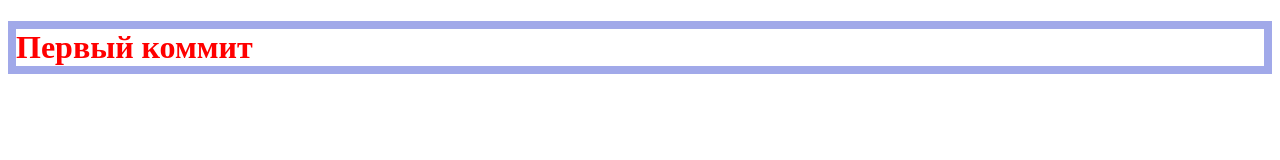
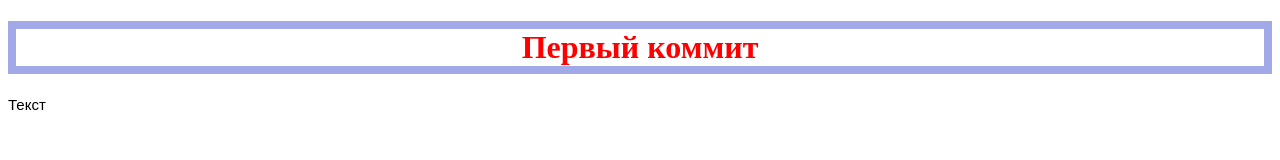
Before and after one commit to DangerBadger/first-project, a plain HTML site: page index.html in a window 1280 px wide. Drawn offline with Linux system fonts and the light colour scheme.

Commit message:
Третий коммит. Добавлен текст

```diff
--- a/index.html
+++ b/index.html
@@ -12,6 +12,7 @@
 <body>
 
     <h1 class="header1">Первый коммит</h1>
+    <p class="text">Текст</p>
 
 </body>
 
--- a/style.css
+++ b/style.css
@@ -1,4 +1,12 @@
 .header1 {
+    display:flex;
+    flex-direction: column;
+    align-items: center;
     color: red;
     border: 8px solid rgba(20, 40, 200, .4);
 }
+
+.text {
+    font-family: Arial, Helvetica, sans-serif;
+    font-size: 15px;
+}
```
